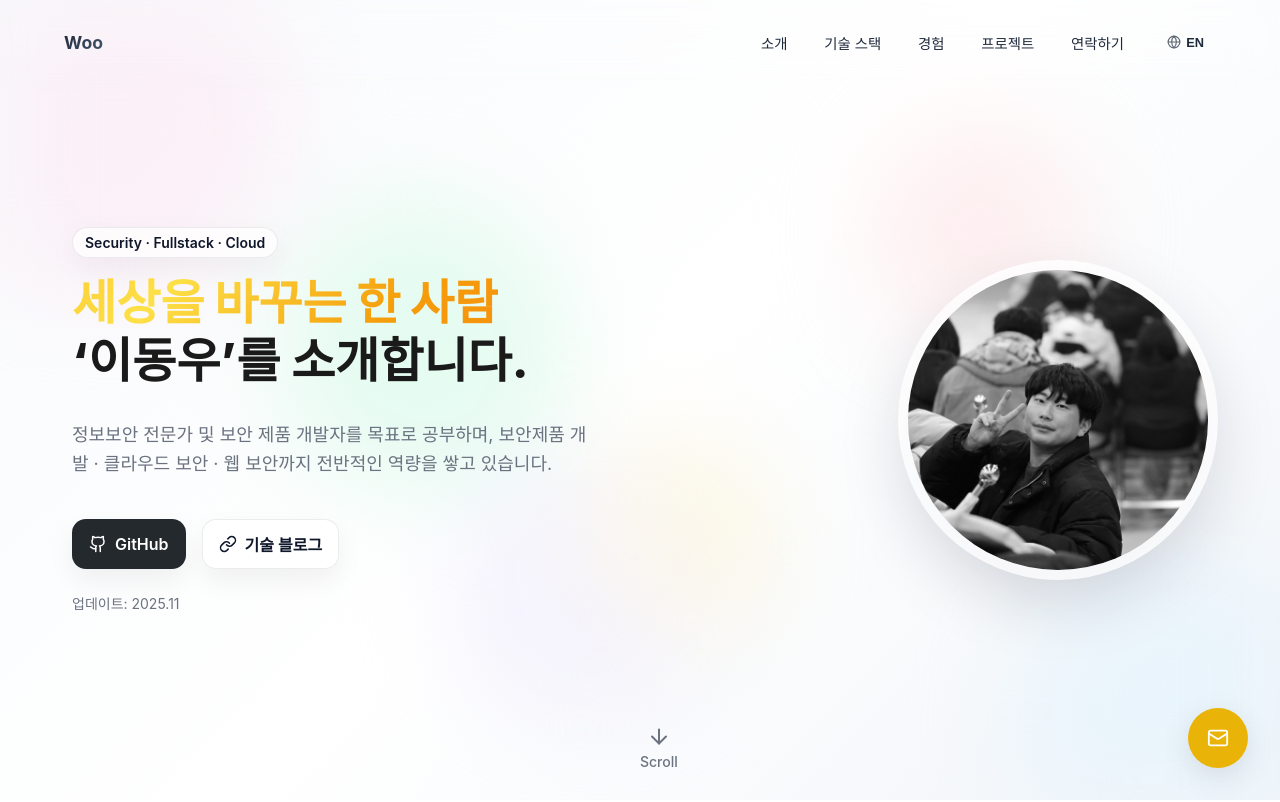
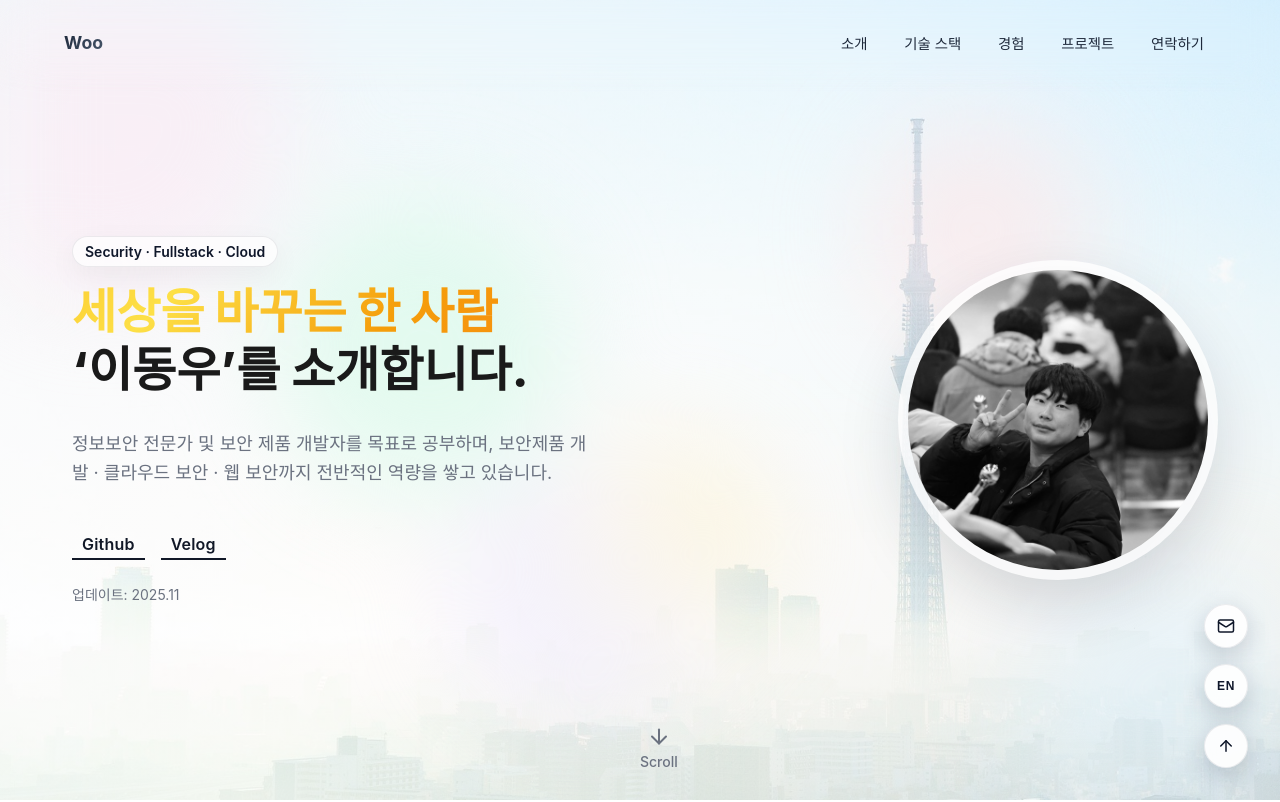
Before and after one commit to woodong-222/woo-portfolio, a React (Vite) app: page / in a window 1280 px wide. Shown: the top 802 px of the page. Built offline with nearby package versions, Linux system fonts and the light colour scheme.

Commit message:
feat: hero -> aboutme 화면이 밑에서 올라오는 느낌 추가

```diff
--- a/src/App.tsx
+++ b/src/App.tsx
@@ -33,7 +33,11 @@ const App = () => {
 			/>
 
 	<main className="scroll-container">
-		<Hero ref={setSectionRef(0)} />
+		<div className="hero-sticky">
+			<div className="hero-sticky__inner">
+				<Hero ref={setSectionRef(0)} />
+			</div>
+		</div>
 
 		<div className="about-wrapper">
 			<AboutMe ref={setSectionRef(1)} />
--- a/src/components/layout/FloatingConnect.scss
+++ b/src/components/layout/FloatingConnect.scss
@@ -23,8 +23,8 @@
 
   .connect-form-container {
     position: absolute;
-    bottom: 80px;
-    right: 0;
+    bottom: 0;
+    right: calc(100% + 16px);
     width: 350px;
     max-width: calc(100vw - 2rem);
     max-height: 60vh;
@@ -37,7 +37,8 @@
 
     @include mobile-only {
       width: 300px;
-      bottom: 70px;
+      bottom: 0;
+      right: calc(100% + 12px);
     }
 
     .connect-form {
@@ -198,52 +199,73 @@
     }
   }
 
-  .floating-btn {
+  .floating-actions {
     position: relative;
     z-index: 960;
+    display: flex;
+    flex-direction: column;
+    align-items: center;
+    gap: map.get($spacing, sm);
+  }
+
+  .floating-action {
     @include flex-center;
-    width: 60px;
-    height: 60px;
-    background: #eab308;
+    display: inline-flex;
+    width: 44px !important;
+    height: 44px !important;
+    min-width: 44px;
+    min-height: 44px;
+    padding: 0 !important;
+    aspect-ratio: 1 / 1;
+    background: rgba(255, 255, 255, 0.9);
     color: #0f172a;
-    border: none;
-    border-radius: 50%;
+    border: 1px solid rgba(15, 23, 42, 0.08);
+    border-radius: 999px !important;
     cursor: pointer;
-    box-shadow: 0 8px 30px var(--shadow);
+    box-shadow: 0 8px 24px rgba(15, 23, 42, 0.18);
     transition: $transition-base;
     position: relative;
+    box-sizing: border-box;
+    flex: 0 0 44px;
+    line-height: 1;
     overflow: hidden;
+
+    &:hover {
+      background: #facc15;
+      color: #ffffff;
+      border-color: #facc15;
+      box-shadow: 0 12px 28px rgba(250, 204, 21, 0.35);
+    }
+
+    &.active {
+      background: #facc15;
+      border-color: #facc15;
+      color: #ffffff;
+    }
+
+    &__icon {
+      display: inline-flex;
+      align-items: center;
+      justify-content: center;
+      transition: transform 0.35s ease;
+    }
 
     &::before {
       content: '';
       position: absolute;
       inset: 0;
-      background: linear-gradient(45deg, transparent 30%, rgba(255, 255, 255, 0.1) 50%, transparent 70%);
-      transform: translateX(-100%);
-      transition: transform 0.6s;
+      background: linear-gradient(45deg, transparent 30%, rgba(255, 255, 255, 0.28) 50%, transparent 70%);
+      transform: translateX(-120%);
+      opacity: 0;
     }
 
-    &:hover::before {
-      transform: translateX(100%);
+    &:hover::before,
+    &.active::before {
+      opacity: 1;
+      animation: sheen 1.6s linear infinite;
     }
 
-    &.open {
-      background: #eab308;
-      color: #ffffff;
-      transform: rotate(90deg);
-    }
-
-    @include mobile-only {
-      width: 50px;
-      height: 50px;
-
-      svg {
-        width: 20px;
-        height: 20px;
-      }
-    }
-
-    &:not(.open)::after {
+    &:not(.active)::after {
       content: '';
       position: absolute;
       inset: -4px;
@@ -253,27 +275,32 @@
       animation: pulse-ring 2s infinite;
     }
 
-    .floating-btn__icon {
-      display: flex;
-      align-items: center;
-      justify-content: center;
-      width: 36px;
-      height: 36px;
-      border-radius: 50%;
-      color: #ffffff;
-      background: transparent;
+    &.spin .floating-action__icon,
+    &.active .floating-action__icon {
+      animation: spin 0.5s ease;
+    }
+
+    &__text {
+      font-size: 12px;
+      font-weight: 700;
+      letter-spacing: 0.6px;
+      text-transform: uppercase;
+    }
+  }
+
+  @include mobile-only {
+    .floating-action {
+      width: 40px;
+      height: 40px;
 
       svg {
-        color: #ffffff;
-        stroke: #ffffff;
-        width: 22px;
-        height: 22px;
+        width: 18px;
+        height: 18px;
       }
-    }
 
-    &.open svg {
-      color: #ffffff;
-      stroke: #ffffff;
+      &__text {
+        font-size: 11px;
+      }
     }
   }
 }
@@ -297,3 +324,21 @@
     opacity: 0;
   }
 }
+
+@keyframes sheen {
+  0% {
+    transform: translateX(-120%);
+  }
+  100% {
+    transform: translateX(120%);
+  }
+}
+
+@keyframes spin {
+  0% {
+    transform: rotate(0deg);
+  }
+  100% {
+    transform: rotate(360deg);
+  }
+}
--- a/src/components/layout/FloatingConnect.tsx
+++ b/src/components/layout/FloatingConnect.tsx
@@ -1,7 +1,7 @@
 import { useEffect, useState } from 'react';
 import { motion, AnimatePresence } from 'framer-motion';
 import { useTranslation } from 'react-i18next';
-import { X, Send, User, Mail, MessageSquare } from 'lucide-react';
+import { X, Send, User, Mail, MessageSquare, ArrowUp } from 'lucide-react';
 import emailjs from '@emailjs/browser';
 import { createVariants } from '@/utils/types/motion';
 import { FLOATING_CONNECT_OPEN_EVENT } from '@/utils/constants/events';
@@ -15,7 +15,8 @@ const FloatingConnect = () => {
 	});
 	const [isSubmitting, setIsSubmitting] = useState(false);
 	const [submitStatus, setSubmitStatus] = useState<'idle' | 'success' | 'error'>('idle');
-	const { t } = useTranslation('contactMe');
+	const [spinTarget, setSpinTarget] = useState<'contact' | 'lang' | 'top' | null>(null);
+	const { t, i18n } = useTranslation('contactMe');
 
 	const handleInputChange = (e: React.ChangeEvent<HTMLInputElement | HTMLTextAreaElement>) => {
 		const { name, value } = e.target;
@@ -90,7 +91,16 @@ const FloatingConnect = () => {
 		return () => window.removeEventListener(FLOATING_CONNECT_OPEN_EVENT, handleExternalOpen);
 	}, []);
 
+	const triggerSpin = (target: 'contact' | 'lang' | 'top') => {
+		setSpinTarget(target);
+		setTimeout(() => {
+			setSpinTarget(null);
+		}, 520);
+	};
+
 	const toggleOpen = () => {
+		triggerSpin('contact');
+
 		if (isOpen) {
 			setIsOpen(false);
 			return;
@@ -100,12 +110,21 @@ const FloatingConnect = () => {
 		setSubmitStatus('idle');
 	};
 
-	const buttonVariants = createVariants({
-		closed: { scale: 1 },
-		open: { scale: 0.9 },
-		hover: { scale: 1.1 },
-		tap: { scale: 0.95 },
-	});
+	const toggleLanguage = () => {
+		triggerSpin('lang');
+		i18n.changeLanguage(i18n.language === 'ko' ? 'en' : 'ko');
+	};
+
+	const scrollToTop = () => {
+		triggerSpin('top');
+		const scrollContainer = document.querySelector('.scroll-container');
+		if (scrollContainer instanceof HTMLElement && scrollContainer.scrollHeight > scrollContainer.clientHeight) {
+			scrollContainer.scrollTo({ top: 0, behavior: 'smooth' });
+			return;
+		}
+
+		window.scrollTo({ top: 0, behavior: 'smooth' });
+	};
 
 	const formVariants = createVariants({
 		hidden: {
@@ -232,42 +251,44 @@ const FloatingConnect = () => {
 				)}
 			</AnimatePresence>
 
+			<div className="floating-actions">
 				<motion.button
-				className={`floating-btn ${isOpen ? 'open' : ''}`}
+					className={`floating-action contact ${isOpen ? 'active' : ''} ${spinTarget === 'contact' ? 'spin' : ''}`}
 					onClick={toggleOpen}
 					aria-label={t('buttonLabel')}
 					title={t('buttonLabel')}
-				variants={buttonVariants}
-				animate={isOpen ? 'open' : 'closed'}
-				whileHover="hover"
-				whileTap="tap"
-				transition={{ duration: 0.05, ease: 'linear' }}
+					whileHover={{ scale: 1.05 }}
+					whileTap={{ scale: 0.95 }}
 				>
-				<AnimatePresence mode="wait">
-					{isOpen ? (
-						<motion.div
-							key="close"
-							initial={{ rotate: -90, opacity: 0 }}
-							animate={{ rotate: 0, opacity: 1 }}
-							exit={{ rotate: 90, opacity: 0 }}
-							transition={{ duration: 0.2 }}
+					<span className="floating-action__icon" aria-hidden="true">
+						{isOpen ? <X size={18} /> : <Mail size={18} />}
+					</span>
+				</motion.button>
+				<motion.button
+					className={`floating-action lang ${spinTarget === 'lang' ? 'spin' : ''}`}
+					onClick={toggleLanguage}
+					aria-label="Toggle language"
+					title={i18n.language === 'ko' ? 'EN' : 'KO'}
+					whileHover={{ scale: 1.05 }}
+					whileTap={{ scale: 0.95 }}
 				>
-							<X size={24} />
-						</motion.div>
-					) : (
-						<motion.div
-							key="message"
-							className="floating-btn__icon"
-							initial={{ rotate: 90, opacity: 0 }}
-							animate={{ rotate: 0, opacity: 1 }}
-							exit={{ rotate: -90, opacity: 0 }}
-							transition={{ duration: 0.2 }}
+					<span className="floating-action__icon floating-action__text">
+						{i18n.language === 'ko' ? 'EN' : 'KO'}
+					</span>
+				</motion.button>
+				<motion.button
+					className={`floating-action top ${spinTarget === 'top' ? 'spin' : ''}`}
+					onClick={scrollToTop}
+					aria-label="Back to top"
+					title="Top"
+					whileHover={{ scale: 1.05 }}
+					whileTap={{ scale: 0.95 }}
 				>
-							<Mail size={18} />
-						</motion.div>
-					)}
-				</AnimatePresence>
+					<span className="floating-action__icon" aria-hidden="true">
+						<ArrowUp size={18} />
+					</span>
 				</motion.button>
+			</div>
 		</div>
 	);
 };
--- a/src/components/layout/Header.tsx
+++ b/src/components/layout/Header.tsx
@@ -1,7 +1,7 @@
 import { useState, useEffect } from 'react';
 import { useTranslation } from 'react-i18next';
 import { motion } from 'framer-motion';
-import { Menu, X, Globe } from 'lucide-react';
+import { Menu, X } from 'lucide-react';
 import useResponsive from '@/utils/hooks/useResponsive';
 import './Header.scss';
 
@@ -14,7 +14,7 @@ const Header = ({ currentSection, onSectionClick }: HeaderProps) => {
 	const [isScrolled, setIsScrolled] = useState(false);
 	const [isMobileMenuOpen, setIsMobileMenuOpen] = useState(false);
 	const [isDarkSection, setIsDarkSection] = useState(false);
-	const { t, i18n } = useTranslation('common');
+	const { t } = useTranslation('common');
 	const { isMobile } = useResponsive();
 
 	// Prevent unused variable warning
@@ -120,13 +120,6 @@ const Header = ({ currentSection, onSectionClick }: HeaderProps) => {
 								</button>
 							))}
 						</div>
-						<button
-							className="lang-toggle"
-							onClick={() => i18n.changeLanguage(i18n.language === 'ko' ? 'en' : 'ko')}
-						>
-							<Globe size={14} />
-							<span>{i18n.language === 'ko' ? 'EN' : 'KO'}</span>
-						</button>
 					</nav>
 				)}
 
@@ -164,15 +157,6 @@ const Header = ({ currentSection, onSectionClick }: HeaderProps) => {
 								{item.label}
 							</motion.button>
 						))}
-						<motion.button
-							className="mobile-nav__item mobile-nav__lang"
-							onClick={() => i18n.changeLanguage(i18n.language === 'ko' ? 'en' : 'ko')}
-							whileHover={{ scale: 1.02 }}
-							whileTap={{ scale: 0.98 }}
-						>
-							<Globe size={16} />
-							<span>{i18n.language === 'ko' ? 'EN' : 'KO'}</span>
-						</motion.button>
 					</nav>
 				</motion.div>
 			)}
--- a/src/components/sections/AboutMe/AboutMe.scss
+++ b/src/components/sections/AboutMe/AboutMe.scss
@@ -4,10 +4,13 @@
 // Wrapper & shared typography for About sections
 .about-wrapper {
   position: relative;
+  z-index: 2;
+  margin-top: -90vh;
   padding-top: 100px;
   padding-bottom: 100px; // space for wave
 
   @include mobile-only {
+    margin-top: -70vh;
     padding-top: 80px;
     padding-bottom: 70px;
   }
--- a/src/components/sections/ContactMe/ContactMe.scss
+++ b/src/components/sections/ContactMe/ContactMe.scss
@@ -270,6 +270,12 @@
           border: 1px solid transparent;
           box-shadow: 0 12px 28px rgba(0, 0, 0, 0.06);
 
+          .velog-icon {
+            width: 18px;
+            height: 18px;
+            display: block;
+          }
+
           &.primary {
             background: #24292e;
             color: #ffffff;
--- a/src/components/sections/Hero/Hero.scss
+++ b/src/components/sections/Hero/Hero.scss
@@ -5,7 +5,9 @@
   position: relative;
   height: 100vh;
   max-height: 100vh;
-  background: linear-gradient(135deg, #f8fafc 0%, #ffffff 50%, #f1f5f9 100%);
+  background:
+    linear-gradient(135deg, rgba(248, 250, 252, 0.6) 0%, rgba(255, 255, 255, 0.6) 50%, rgba(241, 245, 249, 0.6) 100%),
+    url('@/assets/images/hero_background.jpg') center / cover no-repeat;
   overflow: hidden;
   display: flex;
   align-items: center;
@@ -220,30 +222,52 @@
     .channel-btn {
       display: inline-flex;
       align-items: center;
-      gap: map.get($spacing, xs);
-      padding: 12px 16px;
-      border-radius: 14px;
+      justify-content: center;
+      padding: 6px 10px;
+      border-radius: 0;
       font-weight: 600;
       text-decoration: none;
-      transition: all 0.25s ease;
-      border: 1px solid transparent;
-      box-shadow: 0 12px 28px rgba(0, 0, 0, 0.06);
+      transition: all 0.3s ease;
+      border: none;
+      background: transparent;
+      color: #111827;
+      position: relative;
+      overflow: hidden;
+      isolation: isolate;
+      text-transform: none;
+      letter-spacing: 0.2px;
+
+      &::after {
+        content: '';
+        position: absolute;
+        left: 0;
+        bottom: 0;
+        width: 100%;
+        height: 2px;
+        background: #111827;
+        transition: height 0.3s ease;
+        z-index: -1;
+        transform-origin: bottom;
+      }
+
+      &:hover {
+        color: #ffffff;
+      }
+
+      &:hover::after {
+        height: 100%;
+      }
 
       &.primary {
-        background: #24292e;
-        color: white;
-        border-color: rgba(36, 41, 46, 0.3);
-
-        &:hover {
-          background: #1b1f23;
-          box-shadow: 0 12px 28px rgba(36, 41, 46, 0.25);
+        &::after {
+          background: #111827;
         }
       }
 
       &.ghost {
-        background: rgba(255, 255, 255, 0.85);
-        color: #0f172a;
-        border-color: rgba(15, 23, 42, 0.08);
+        &::after {
+          background: #111827;
+        }
       }
     }
   }
--- a/src/components/sections/Hero/index.tsx
+++ b/src/components/sections/Hero/index.tsx
@@ -1,6 +1,6 @@
 import { forwardRef, useRef } from "react";
 import { motion, useMotionValue, useSpring } from "framer-motion";
-import { Github, ArrowDown, Link as LinkIcon } from "lucide-react";
+import { ArrowDown } from "lucide-react";
 import { useTranslation } from "react-i18next";
 import ReactiveBackground from "./ReactiveBackground";
 import "./Hero.scss";
@@ -9,7 +9,6 @@ const LAST_UPDATED = "2025.11";
 
 const Hero = forwardRef<HTMLElement>((_props, ref) => {
 	const { t } = useTranslation("hero");
-	const { t: tCommon } = useTranslation("common");
 	const eyebrowText = t("eyebrow");
 	const titleHighlight = t("title.highlight");
 	const titleLineTwo = t("title.line2");
@@ -113,8 +112,7 @@ const Hero = forwardRef<HTMLElement>((_props, ref) => {
 									whileHover={{ y: -2, scale: 1.02 }}
 									whileTap={{ scale: 0.98 }}
 								>
-									<Github size={18} />
-									GitHub
+									Github
 								</motion.a>
 								<motion.a
 									href="https://velog.io/@woo2083/posts"
@@ -124,8 +122,7 @@ const Hero = forwardRef<HTMLElement>((_props, ref) => {
 									whileHover={{ y: -2, scale: 1.02 }}
 									whileTap={{ scale: 0.98 }}
 								>
-									<LinkIcon size={18} />
-									{tCommon('buttons.blog')}
+									Velog
 								</motion.a>
 							</motion.div>
 
--- a/src/components/sections/Projects/Projects.scss
+++ b/src/components/sections/Projects/Projects.scss
@@ -198,6 +198,12 @@
 				text-decoration: none;
 				transition: all 0.3s ease;
 
+				.velog-icon {
+					width: 14px;
+					height: 14px;
+					display: block;
+				}
+
 				&:hover {
 					transform: translateY(-2px);
 					box-shadow: 0 8px 20px rgba(0, 0, 0, 0.3);
--- a/src/utils/styles/globals.scss
+++ b/src/utils/styles/globals.scss
@@ -38,6 +38,23 @@ body {
     &:hover {
       background: var(--text-secondary);
     }
+  }
+}
+
+.hero-sticky {
+  position: relative;
+  height: 220vh;
+}
+
+.hero-sticky__inner {
+  position: sticky;
+  top: 0;
+  height: 100vh;
+}
+
+@media (max-width: 768px) {
+  .hero-sticky {
+    height: 180vh;
   }
 }
 
```
Also changed, not shown: src/assets/images/hero_background.jpg (added). Lines whose indentation alone changed are shown as unchanged.
